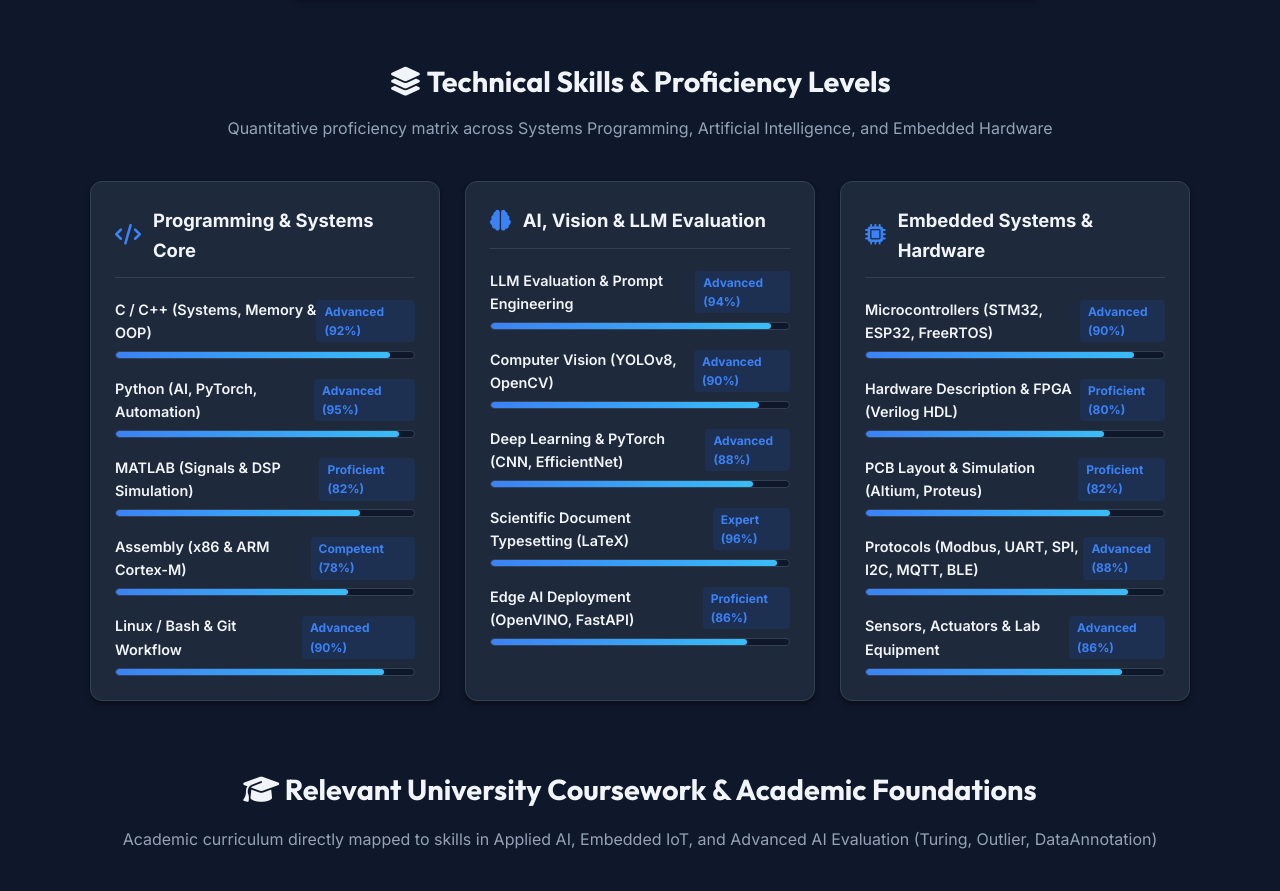
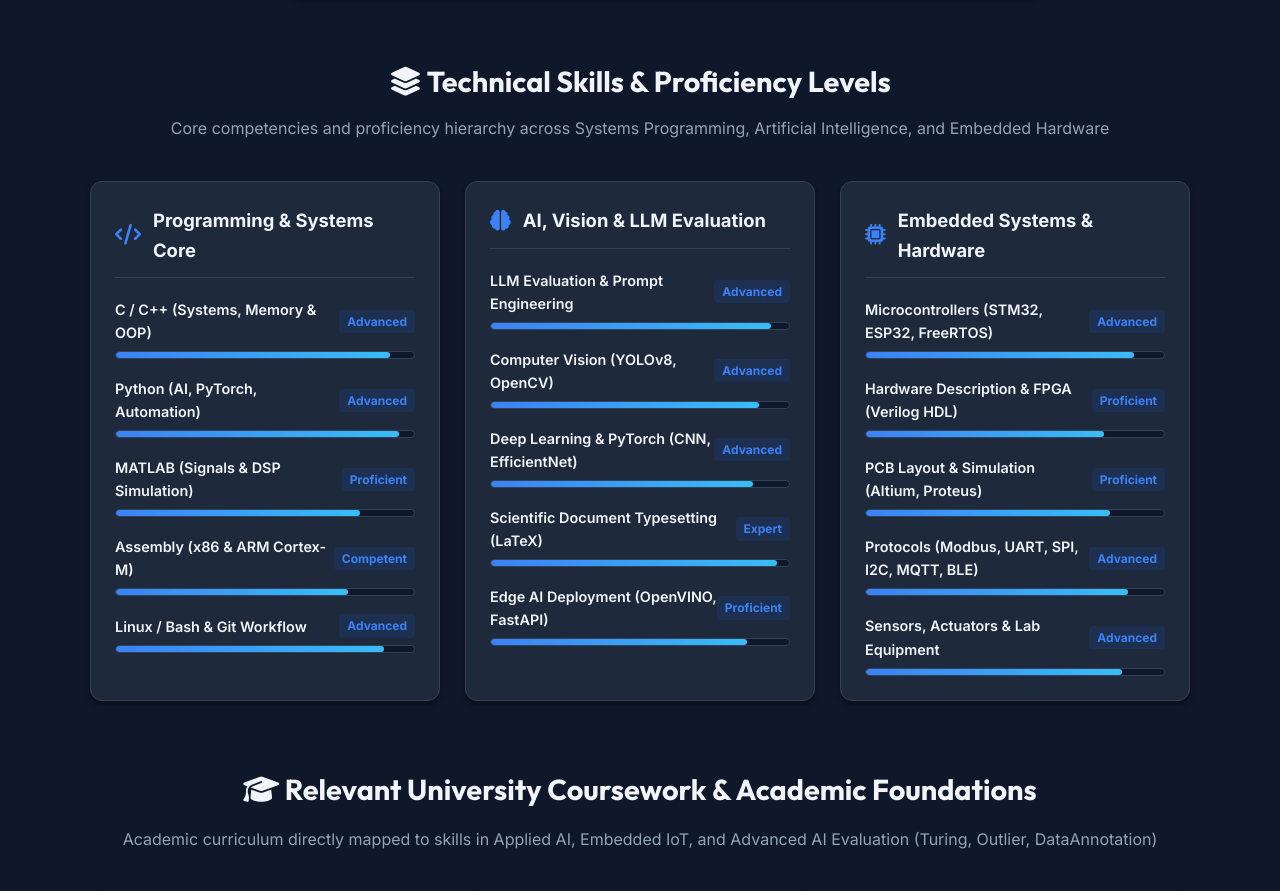
Before and after one commit to caotiendung111/caotiendung111.github.io, a plain HTML site: page about.html in a window 1280 px wide. Shown: the part 3440-4331 px from the top of the page. Drawn offline with Linux system fonts and the light colour scheme.

Commit message:
Remove percentage numbers from skill badges, keep clean qualitative levels

```diff
--- a/about.html
+++ b/about.html
@@ -209,13 +209,13 @@
 
       </div>
 
-      <!-- Technical Skills & Proficiency Bars -->
+      <!-- Technical Skills & Proficiency Levels -->
       <div class="skills-section">
         <h3 style="text-align: center; margin-bottom: 12px; font-size: 1.8rem;">
           <i class="fas fa-layer-group"></i> Technical Skills & Proficiency Levels
         </h3>
         <p class="section-subtitle">
-          Quantitative proficiency matrix across Systems Programming, Artificial Intelligence, and Embedded Hardware
+          Core competencies and proficiency hierarchy across Systems Programming, Artificial Intelligence, and Embedded Hardware
         </p>
 
         <div class="skills-grid">
@@ -230,7 +230,7 @@
             <div class="skill-item">
               <div class="skill-info">
                 <span class="skill-name">C / C++ (Systems, Memory & OOP)</span>
-                <span class="skill-level-badge">Advanced (92%)</span>
+                <span class="skill-level-badge">Advanced</span>
               </div>
               <div class="skill-bar-bg">
                 <div class="skill-bar-fill" style="width: 92%;"></div>
@@ -240,7 +240,7 @@
             <div class="skill-item">
               <div class="skill-info">
                 <span class="skill-name">Python (AI, PyTorch, Automation)</span>
-                <span class="skill-level-badge">Advanced (95%)</span>
+                <span class="skill-level-badge">Advanced</span>
               </div>
               <div class="skill-bar-bg">
                 <div class="skill-bar-fill" style="width: 95%;"></div>
@@ -250,7 +250,7 @@
             <div class="skill-item">
               <div class="skill-info">
                 <span class="skill-name">MATLAB (Signals & DSP Simulation)</span>
-                <span class="skill-level-badge">Proficient (82%)</span>
+                <span class="skill-level-badge">Proficient</span>
               </div>
               <div class="skill-bar-bg">
                 <div class="skill-bar-fill" style="width: 82%;"></div>
@@ -260,7 +260,7 @@
             <div class="skill-item">
               <div class="skill-info">
                 <span class="skill-name">Assembly (x86 & ARM Cortex-M)</span>
-                <span class="skill-level-badge">Competent (78%)</span>
+                <span class="skill-level-badge">Competent</span>
               </div>
               <div class="skill-bar-bg">
                 <div class="skill-bar-fill" style="width: 78%;"></div>
@@ -270,7 +270,7 @@
             <div class="skill-item">
               <div class="skill-info">
                 <span class="skill-name">Linux / Bash & Git Workflow</span>
-                <span class="skill-level-badge">Advanced (90%)</span>
+                <span class="skill-level-badge">Advanced</span>
               </div>
               <div class="skill-bar-bg">
                 <div class="skill-bar-fill" style="width: 90%;"></div>
@@ -288,7 +288,7 @@
             <div class="skill-item">
               <div class="skill-info">
                 <span class="skill-name">LLM Evaluation & Prompt Engineering</span>
-                <span class="skill-level-badge">Advanced (94%)</span>
+                <span class="skill-level-badge">Advanced</span>
               </div>
               <div class="skill-bar-bg">
                 <div class="skill-bar-fill" style="width: 94%;"></div>
@@ -298,7 +298,7 @@
             <div class="skill-item">
               <div class="skill-info">
                 <span class="skill-name">Computer Vision (YOLOv8, OpenCV)</span>
-                <span class="skill-level-badge">Advanced (90%)</span>
+                <span class="skill-level-badge">Advanced</span>
               </div>
               <div class="skill-bar-bg">
                 <div class="skill-bar-fill" style="width: 90%;"></div>
@@ -308,7 +308,7 @@
             <div class="skill-item">
               <div class="skill-info">
                 <span class="skill-name">Deep Learning & PyTorch (CNN, EfficientNet)</span>
-                <span class="skill-level-badge">Advanced (88%)</span>
+                <span class="skill-level-badge">Advanced</span>
               </div>
               <div class="skill-bar-bg">
                 <div class="skill-bar-fill" style="width: 88%;"></div>
@@ -318,7 +318,7 @@
             <div class="skill-item">
               <div class="skill-info">
                 <span class="skill-name">Scientific Document Typesetting (LaTeX)</span>
-                <span class="skill-level-badge">Expert (96%)</span>
+                <span class="skill-level-badge">Expert</span>
               </div>
               <div class="skill-bar-bg">
                 <div class="skill-bar-fill" style="width: 96%;"></div>
@@ -328,7 +328,7 @@
             <div class="skill-item">
               <div class="skill-info">
                 <span class="skill-name">Edge AI Deployment (OpenVINO, FastAPI)</span>
-                <span class="skill-level-badge">Proficient (86%)</span>
+                <span class="skill-level-badge">Proficient</span>
               </div>
               <div class="skill-bar-bg">
                 <div class="skill-bar-fill" style="width: 86%;"></div>
@@ -346,7 +346,7 @@
             <div class="skill-item">
               <div class="skill-info">
                 <span class="skill-name">Microcontrollers (STM32, ESP32, FreeRTOS)</span>
-                <span class="skill-level-badge">Advanced (90%)</span>
+                <span class="skill-level-badge">Advanced</span>
               </div>
               <div class="skill-bar-bg">
                 <div class="skill-bar-fill" style="width: 90%;"></div>
@@ -356,7 +356,7 @@
             <div class="skill-item">
               <div class="skill-info">
                 <span class="skill-name">Hardware Description & FPGA (Verilog HDL)</span>
-                <span class="skill-level-badge">Proficient (80%)</span>
+                <span class="skill-level-badge">Proficient</span>
               </div>
               <div class="skill-bar-bg">
                 <div class="skill-bar-fill" style="width: 80%;"></div>
@@ -366,7 +366,7 @@
             <div class="skill-item">
               <div class="skill-info">
                 <span class="skill-name">PCB Layout & Simulation (Altium, Proteus)</span>
-                <span class="skill-level-badge">Proficient (82%)</span>
+                <span class="skill-level-badge">Proficient</span>
               </div>
               <div class="skill-bar-bg">
                 <div class="skill-bar-fill" style="width: 82%;"></div>
@@ -376,7 +376,7 @@
             <div class="skill-item">
               <div class="skill-info">
                 <span class="skill-name">Protocols (Modbus, UART, SPI, I2C, MQTT, BLE)</span>
-                <span class="skill-level-badge">Advanced (88%)</span>
+                <span class="skill-level-badge">Advanced</span>
               </div>
               <div class="skill-bar-bg">
                 <div class="skill-bar-fill" style="width: 88%;"></div>
@@ -386,7 +386,7 @@
             <div class="skill-item">
               <div class="skill-info">
                 <span class="skill-name">Sensors, Actuators & Lab Equipment</span>
-                <span class="skill-level-badge">Advanced (86%)</span>
+                <span class="skill-level-badge">Advanced</span>
               </div>
               <div class="skill-bar-bg">
                 <div class="skill-bar-fill" style="width: 86%;"></div>
```
